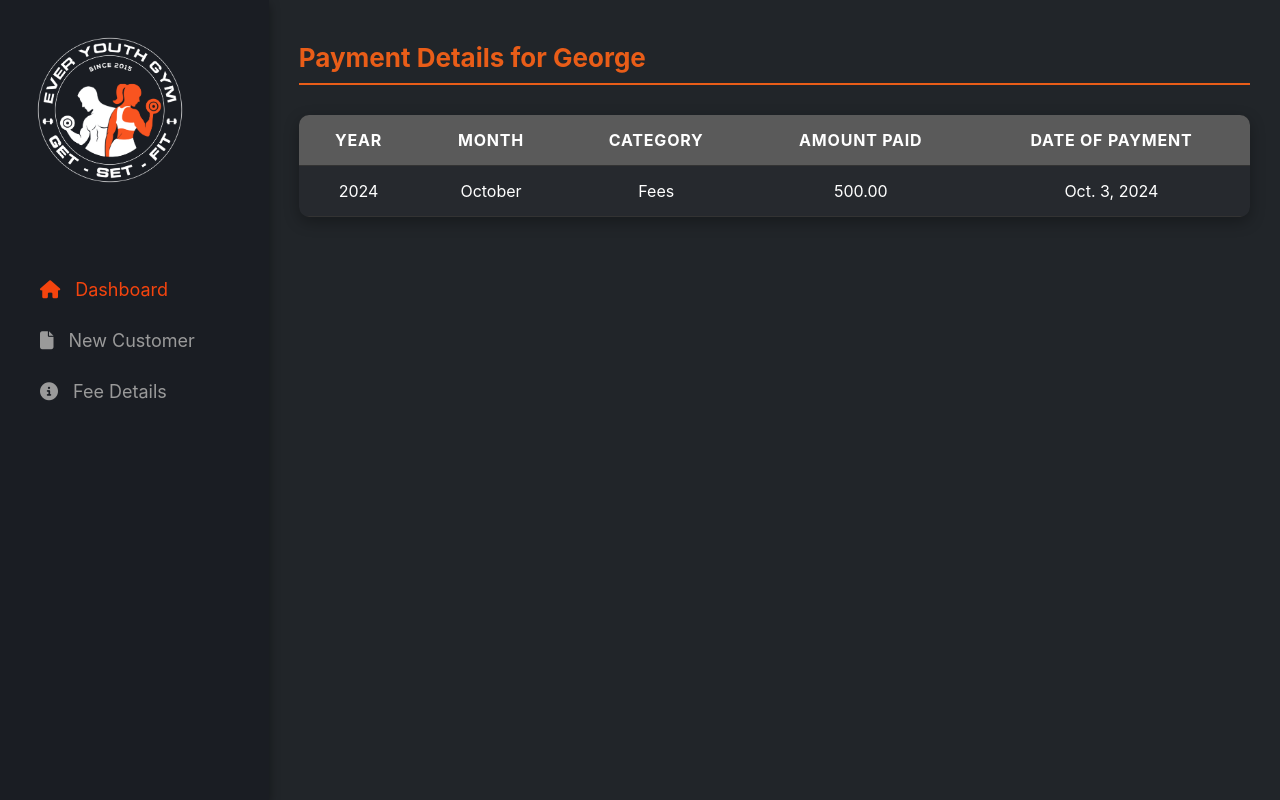
After one commit to jeevjacobgeorge/gym_mngmnt_django, a Django app: page /customer/35/fees/ in a window 1280 px wide. The commit adds this page. Run offline with Django 5.2, Linux system fonts and the light colour scheme; data comes from the database, SQL or seed files in the repository; both versions use the stored data as it was after the commit; some libraries are stand-ins or nearby versions.

Commit message:
Fixed year problem

```diff
--- /dev/null
+++ b/gym/static/gym/customer_fee_details.css
@@ -0,0 +1,176 @@
+body {
+      margin: 0;
+      padding: 0;
+      height: 100%;
+      font-family: "Inter", sans-serif;
+      background-color: #1a1d23;
+  }
+
+  /* Main container that wraps everything */
+  .container {
+      background-color: #26292E;
+      display: flex;
+      height: 100%;
+      min-height: 100vh;
+  }
+
+  /* Sidebar Navbar */
+  .navbar {
+      width: 18%;
+      background-color: #1a1d23;
+      box-shadow: 0 4px 10px rgba(0, 0, 0, 0.4);
+      padding: 30px;
+      position: relative;
+      z-index: 1;
+  }
+
+  .navbar .logo img {
+      width: 160px;
+      height: auto;
+      margin-bottom: 40px;
+  }
+
+  .navbar nav {
+      display: block;
+      margin-top: 30px;
+  }
+
+  .navbar nav li {
+      list-style-type: none;
+      padding: 15px 10px;
+      font-size: 18px;
+  }
+
+  .navbar nav a {
+      color: #9A9A9A;
+      text-decoration: none;
+      display: flex;
+      align-items: center;
+      transition: color 0.3s, font-size 0.3s;
+  }
+
+  .navbar nav a:hover {
+      color: #E95D18;
+      font-size: 20px;
+  }
+
+  .navbar nav a li i {
+      margin-right: 15px;
+      transition: transform 0.3s;
+  }
+
+  .navbar nav a:hover li i {
+      transform: scale(1.2);
+  }
+
+  /* Main content section */
+  .content {
+      width: 82%;
+      background-color: #212529;
+      padding: 20px 30px;
+      color: white;
+      overflow: auto;
+  }
+
+  /* Page Header */
+  .header h2 {
+      color: #E95D18;
+      font-size: 26px;
+      margin-bottom: 30px;
+      border-bottom: 2px solid #E95D18;
+      padding-bottom: 10px;
+  }
+
+  /* Table styling */
+  table {
+      width: 100%;
+      border-collapse: collapse;
+      background-color: #17191C;
+      border-radius: 10px;
+      overflow: hidden;
+      box-shadow: 0 5px 15px rgba(0, 0, 0, 0.3);
+      margin-top: 20px;
+  }
+
+  th, td {
+      padding: 15px 20px;
+      text-align: center;
+      border-bottom: 1px solid #333;
+      color: white;
+  }
+
+  th {
+      background-color: #5A5A5A;
+      font-weight: bold;
+      text-transform: uppercase;
+      letter-spacing: 0.05em;
+  }
+
+  tbody tr:nth-child(odd) {
+      background-color: #26292E;
+  }
+
+  tbody tr:nth-child(even) {
+      background-color: #1F2023;
+  }
+
+  tbody tr:hover {
+      background-color: #333;
+      cursor: pointer;
+      transition: background-color 0.3s ease;
+  }
+
+  /* Styling for focused row */
+  tbody tr:focus {
+      background-color: #444;
+  }
+
+  /* Table hover animations */
+  tbody td {
+      transition: background-color 0.3s ease;
+  }
+
+  /* Responsiveness for smaller devices */
+  @media (max-width: 768px) {
+      .navbar {
+          width: 25%;
+      }
+
+      .content {
+          width: 75%;
+          padding: 15px;
+      }
+
+      table th, table td {
+          padding: 12px 15px;
+          font-size: 14px;
+      }
+
+      .navbar nav li {
+          font-size: 16px;
+      }
+
+      .navbar nav a:hover {
+          font-size: 18px;
+      }
+  }
+
+  @media (max-width: 480px) {
+      .navbar {
+          width: 30%;
+      }
+
+      .content {
+          width: 70%;
+          padding: 10px;
+      }
+
+      table th, table td {
+          padding: 10px;
+          font-size: 12px;
+      }
+
+      .navbar nav li {
+          font-size: 14px;
+      }
+  }
--- /dev/null
+++ b/gym/templates/gym/customer_fee_details.html
@@ -0,0 +1,55 @@
+{% load static %}
+<!DOCTYPE html>
+<html lang="en">
+<head>
+    <meta charset="UTF-8">
+    <meta name="viewport" content="width=device-width, initial-scale=1.0">
+    <title>EverYouth Gym - HomePage</title>
+    <link rel="stylesheet" href="{% static 'gym/customer_fee_details.css' %}">
+
+</head>
+<body>
+    <div class="container">
+        <div class="navbar">
+            <div class="logo">
+                <img src="{% static 'gym/assets/images/Logo.png' %}" alt="Logo">
+            </div>
+            <nav>
+                <a href="/" style="color:#f4440e;"><li><i class="fa-solid fa-house" style="color: #f4440e;"></i>Dashboard</li>
+                <a href="/add"><li><i class="fa-solid fa-file" style="color: #9a9a9a;"></i>New Customer</li></a>
+                <a href="/fees"><li><i class="fa-solid fa-circle-info" style="color: #9a9a9a;"></i>Fee Details</li></a>
+            </nav>
+        </div>
+        <div class="content">
+            <div class="header">
+                  <h2>Payment Details for {{ customer.name }}</h2>
+              </div>
+
+              <table>
+                  <thead>
+                      <tr>
+                          <th>Year</th>
+                          <th>Month</th>
+                          <th>Category</th>
+                          <th>Amount Paid</th>
+                          <th>Date of Payment</th>
+                      </tr>
+                  </thead>
+                  <tbody>
+                      {% for fee in fee_details %}
+                      <tr>
+                          <td>{{ fee.year }}</td>
+                          <td>{{ fee.get_month_display }}</td>
+                          <td>{{ fee.get_category_display }}</td>
+                          <td>{{ fee.amount_paid }}</td>
+                          <td>{{ fee.date_of_payment }}</td>
+                      </tr>
+                      {% endfor %}
+                  </tbody>
+              </table>
+          </div>
+        </div>
+    </div>
+    <script src="https://kit.fontawesome.com/570d6d8240.js" crossorigin="anonymous"></script>
+</body>
+</html>
--- a/gym/urls.py
+++ b/gym/urls.py
@@ -11,4 +11,6 @@ urlpatterns = [
     path('pay_fees/<int:customer_id>/',pay_fees, name = "pay_fees"),
     path('profile/<int:customer_id>/', profile_view, name='profile'),
     path('edit/<int:customer_id>/', edit_customer, name='edit_customer'),
+    path('customer/<int:customer_id>/fees/', customer_fee_details, name='customer_fee_details'),
+
 ]
--- a/gym/views.py
+++ b/gym/views.py
@@ -13,8 +13,8 @@ from django.db import models
 def dashboard(request):
     data ={}
     data['no_of_customers'] = Customer.objects.count()
-    data['no_of_male'] = Customer.objects.filter(gender='male').count()
-    data['no_of_female'] = Customer.objects.filter(gender='female').count()
+    data['no_of_male'] = Customer.objects.filter(gender='M').count()
+    data['no_of_female'] = Customer.objects.filter(gender='F').count()
     all_customers = Customer.objects.all()
     active_customers = [customer for customer in all_customers if customer.is_active]
     data['no_of_active'] = len(active_customers)
@@ -83,7 +83,7 @@ def fee_details(request):
 
     # Filter customers by gender
     customers = Customer.objects.all()
-    if (gender != 'select'):
+    if gender != 'select':
         customers = customers.filter(gender=gender)
 
     # Filter customers by search query for name or membership ID
@@ -99,16 +99,16 @@ def fee_details(request):
     except ValueError:
         year = timezone.now().year
 
-    # Get the current month
-    current_month = datetime.now().month
+    # Get the current month and handle months across the year boundary
+    current_month = datetime.now().month + 3
+    months_to_show = [(current_month - i) % 12 or 12 for i in range(2, -1, -1)]
 
-    # List the last 2 months and the next month
-    months_to_show = [
-        (current_month - 2) % 12 or 12,
-        (current_month - 1) % 12 or 12,
-        current_month,
-        (current_month + 1) % 12 or 12
-    ]
+    # Get the corresponding years for those months
+    months_and_years = []
+    for i, month in enumerate(months_to_show):
+        # If the month is ahead of the current month, it means it belongs to the previous year
+        year_for_month = year - 1 if month > current_month else year
+        months_and_years.append((month, year_for_month))
 
     # Map month numbers to their abbreviations
     month_abbreviations = {
@@ -117,39 +117,43 @@ def fee_details(request):
         9: 'Sep', 10: 'Oct', 11: 'Nov', 12: 'Dec'
     }
 
-    # Use only the last 2 months and next month
-    months = [month_abbreviations[month] for month in months_to_show]
+    months = [month_abbreviations[month] for month, _ in months_and_years]
 
-    # Create a list to hold the customer fee details
-    customer_fee_details = []
+    # Create a list to hold the customer fee details, only for those who paid in the last 4 months
+    active_customers = []
     for customer in customers:
-        # Fetch the FeeDetail objects for the customer and year
-        fee_details = FeeDetail.objects.filter(customer=customer, year=year)
+        # Initialize a dictionary to store fee status for each displayed month
+        fees_status = {}
+        paid_count = 0
 
-        # Initialize a dictionary to hold the status for each displayed month
-        fees_status = {}
-
-        for month in months_to_show:
-            # Get the fee detail for the specific month
-            fee_detail = fee_details.filter(month=month).first()
+        for month, month_year in months_and_years:
+            # Fetch the FeeDetail object for the specific month and year
+            fee_detail = FeeDetail.objects.filter(customer=customer, year=month_year, month=month).first()
             if fee_detail:
-                # If fee is paid for the month, store the category
+                # If fee is paid, store the category and increment paid_count
                 fees_status[month_abbreviations[month]] = fee_detail.get_category_display()
+                paid_count += 1
             else:
                 # If no fee is paid, store 'Not Paid'
-                fees_status[month_abbreviations[month]] = False
+                fees_status[month_abbreviations[month]] = 'Not Paid'
 
-        customer_fee_details.append({
-            'customer': {
-                'id': customer.pk,
-                'admission_number': customer.admission_number,
-                'name': customer.name,
-            },
-            'fees_status': fees_status
-        })
+        # Only include customers who have paid for at least one month in the last 4 months
+        if paid_count > 0:
+            active_customers.append({
+                'customer': {
+                    'id': customer.pk,
+                    'admission_number': customer.admission_number,
+                    'name': customer.name,
+                },
+                'fees_status': fees_status,
+                'paid_count': paid_count  # Track how many months they paid
+            })
+
+    # Sort customers by activity (paid_count in descending order)
+    active_customers.sort(key=lambda x: x['paid_count'], reverse=True)
 
     context = {
-        'customers': customer_fee_details,
+        'customers': active_customers,
         'months': months,
         'year': year,
     }
@@ -160,6 +164,8 @@ def fee_details(request):
 
     # Render the HTML template for non-AJAX requests
     return render(request, 'gym/feeDetails.html', context)
+
+
 @login_required
 def profile_view(request, customer_id):
     customer = get_object_or_404(Customer, pk=customer_id)
@@ -220,10 +226,15 @@ def edit_customer(request, customer_id):
 def pay_fees(request, customer_id):
     customer = get_object_or_404(Customer, pk=customer_id)
 
+    # Prepare the list of years (current year and previous few years)
+    current_year = timezone.now().year
+    years = list(range(current_year, current_year - 5, -1))  # e.g., last 5 years
+
     if request.method == 'POST':
         category = request.POST.get('category')
         amount = request.POST.get('amount')
         month = request.POST.get('month')
+        year = request.POST.get('year')  # Get the year from the form
         dop = request.POST.get('dop')
 
         # Parse the form inputs to the appropriate types
@@ -241,16 +252,17 @@ def pay_fees(request, customer_id):
         if month is None:
             raise ValueError("Invalid month selected")
 
-        date_of_payment = dop if dop else timezone.now()
+        # Convert the year to an integer
+        year = int(year)
 
         # Create FeeDetail entry
         fee_detail = FeeDetail(
             customer=customer,
             amount_paid=amount,
-            date_of_payment=date_of_payment,
+            date_of_payment=dop if dop else timezone.now(),
             category=category,
             month=month,
-            year=timezone.now().year
+            year=year  # Save the selected year
         )
         fee_detail.save()
 
@@ -260,5 +272,17 @@ def pay_fees(request, customer_id):
     # If the request is GET, show the form
     context = {
         'customer': customer,
+        'years': years  # Pass the list of years to the template
     }
     return render(request, 'gym/pay_fees.html', context)
+
+
+def customer_fee_details(request, customer_id):
+    customer = get_object_or_404(Customer, pk=customer_id)
+    fee_details = FeeDetail.objects.filter(customer=customer).order_by('year', 'month')
+
+    context = {
+        'customer': customer,
+        'fee_details': fee_details,
+    }
+    return render(request, 'gym/customer_fee_details.html', context)
```
Also changed, not shown: gym/templates/gym/pay_fees.html (+12 -2 lines), db.sqlite3.
